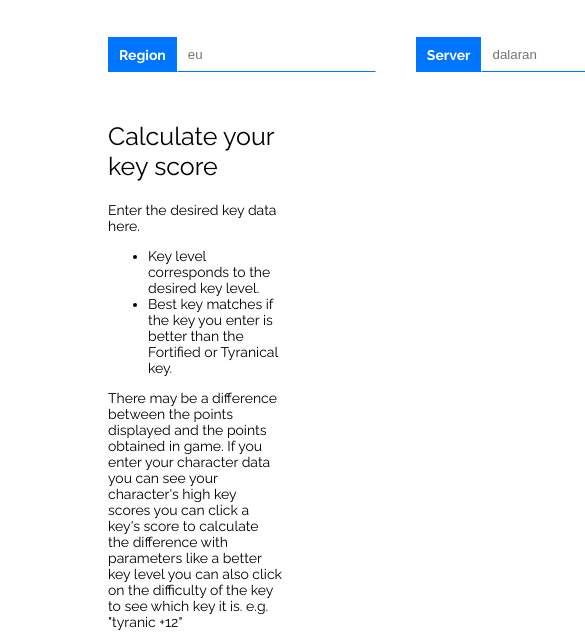
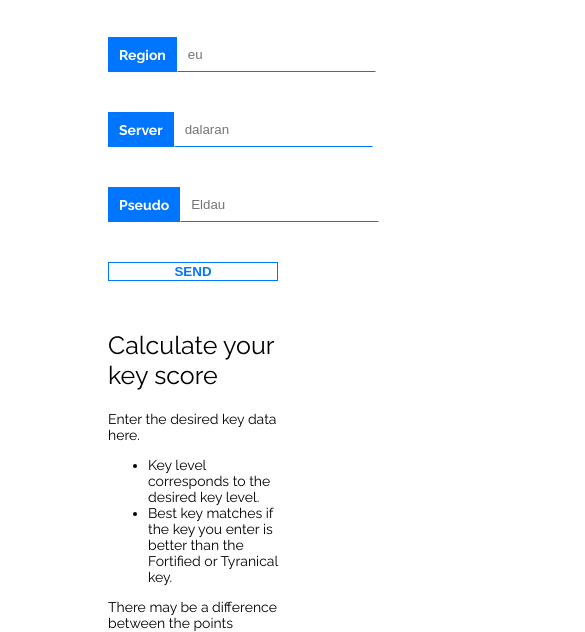
Before and after one commit to Eldaurim/MM-Calculator.io, a website with bundled scripts: page index.html in a window 390 px wide. Shown: the part 145-777 px from the top of the page, 585 px wide, since content can reach past the window. Built offline with nearby package versions, Linux system fonts and the light colour scheme.

Commit message:
media breakpoint

```diff
--- a/sass/components/input.scss
+++ b/sass/components/input.scss
@@ -1,3 +1,5 @@
+@import '../utils/breakpoints.scss';
+
 .input-field{
     display: flex;
     height: 35px;
--- a/sass/layout/header.scss
+++ b/sass/layout/header.scss
@@ -1,3 +1,5 @@
+@import '../utils/breakpoints.scss';
+
 header{
     display: block;
 
@@ -12,6 +14,10 @@ header{
         .input-container{
             display: flex;
             gap: 40px;
+
+            @include media-breakpoint-down(md){
+                flex-direction: column;
+            }
         }
     }
 
--- a/sass/utils/_variables.scss
+++ b/sass/utils/_variables.scss
@@ -6,3 +6,11 @@ $transition: all .5s ease-in-out;
 
 $border-transparent: 1px solid transparent;
 $border-primary: 1px solid $primary;
+
+$grid-breakpoints: (
+  xs: 0,
+  sm: 576px,
+  md: 768px,
+  lg: 990px,
+  xl: 1200px,
+);
--- /dev/null
+++ b/sass/utils/breakpoints.scss
@@ -0,0 +1,7 @@
+@import './variables';
+
+@mixin media-breakpoint-down($_key) {
+  @media screen and (max-width: map-get($grid-breakpoints, $_key)) {
+    &{ @content; }
+  }
+}
```
Also changed, not shown: css/style.css.
